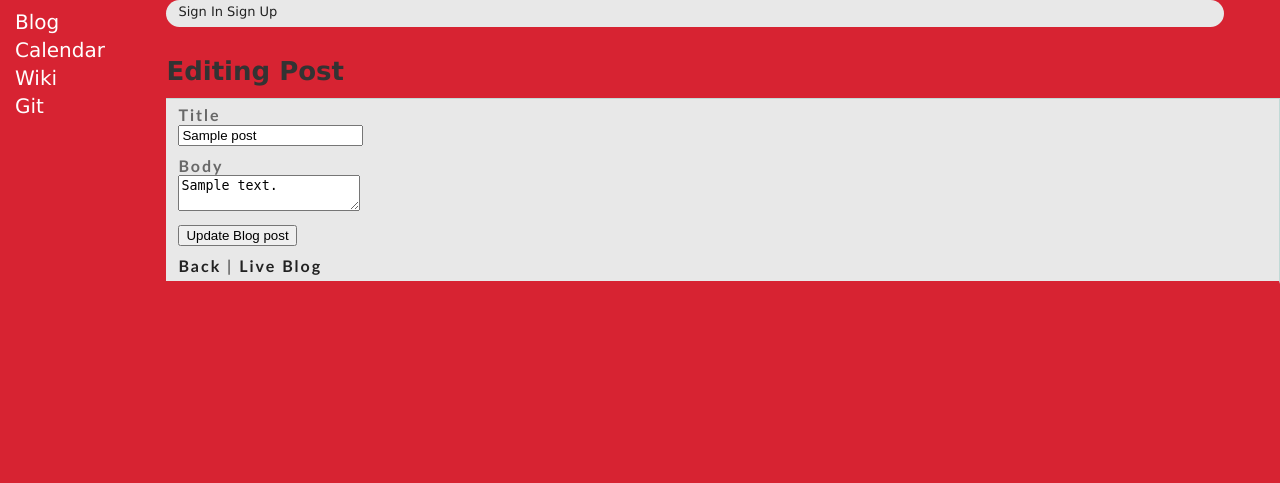
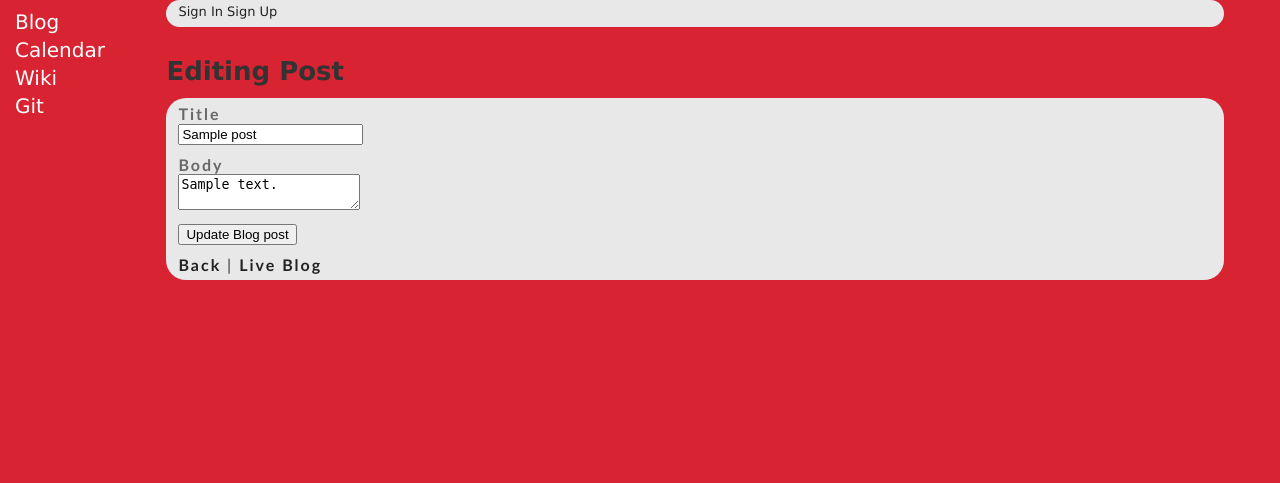
Before and after one commit to thewpaney/FRC-3729-Web, a Rails app: page /blog_posts/1/edit in a window 1280 px wide. Shown: the part 60-543 px from the top of the page. Run offline with Rails 7, Linux system fonts and the light colour scheme; tables that the repository leaves empty hold one stand-in row (values such as "Sample post"); style sheets or scripts are compiled from the project's sources; parts of the project's set-up code (start-up, migrations or seed data) failed here and were passed over; some libraries are stand-ins or nearby versions; grey boxes are pictures that could not be loaded.

Commit message:
Small changes for looks

```diff
--- a/app/assets/stylesheets/blog_posts.css.scss
+++ b/app/assets/stylesheets/blog_posts.css.scss
@@ -12,6 +12,7 @@ $background_color: #E8E8E8;
 
 .title {
     border-bottom: 3px solid Black;
+    text-transform:uppercase;
 }
 
 .footer {
--- a/app/views/blog_posts/edit.html.erb
+++ b/app/views/blog_posts/edit.html.erb
@@ -3,7 +3,7 @@ Editing Post
 <% end %>
 
 <h1>Editing Post</h1>
-<div class="entry">
+<div class="bubble">
   <%= render 'form' %>
 
   <%= link_to 'Back', @blog_post %> |
```
Also changed, not shown: app/assets/images/rails.jpg (added), 1 other file.
